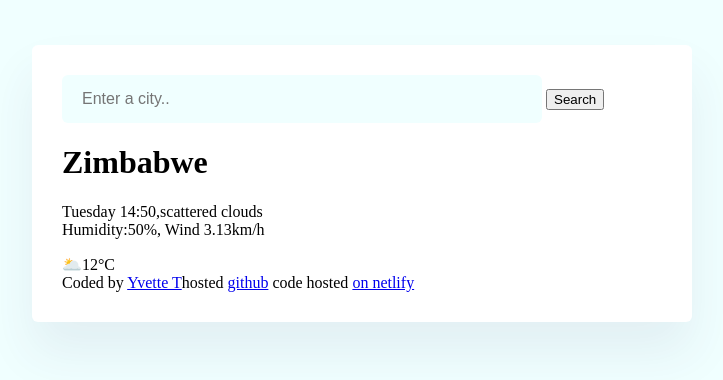
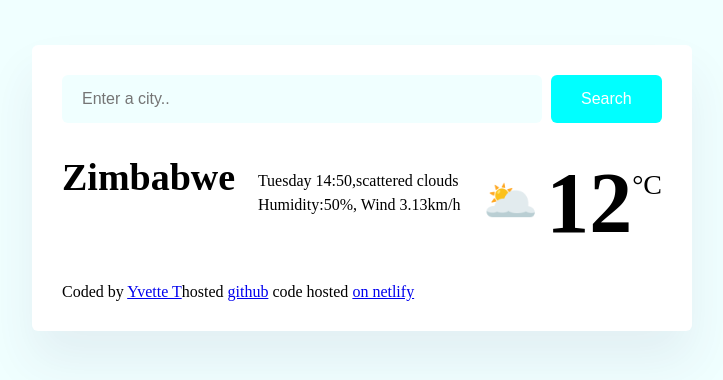
Before and after one commit to yvettechakombera21-spec/yvette-weather-app, a plain HTML site: page index.html in a window 1280 px wide. Shown: the whole page, without its empty margins (278-1001 px from the left). Drawn offline with Linux system fonts and the light colour scheme.

Commit message:
styling weather app

```diff
--- a/index.html
+++ b/index.html
@@ -23,20 +23,24 @@
             class="form-input"
           />
 
-          <input type="submit" value="Search" class="form button" />
+          <input type="submit" value="Search" class="form-button" />
         </form>
       </header>
       <div>
         <main>
-          <div>
-            <h1>Zimbabwe</h1>
-            <p>
+          <div class="weather-app-info">
+            <h1 class="weather-app-city">Zimbabwe</h1>
+            <p class="weather-app-paragraph">
               Tuesday 14:50,scattered clouds
               <br />
               Humidity:50%, Wind 3.13km/h
             </p>
+            <div class="weather-app-temp-container">
+              <div class="weather-app-icon">🌥️</div>
+              <div class="weather-app-temp">12</div>
+              <div class="weather-app-celcius">°C</div>
+            </div>
           </div>
-          <div>🌥️12°C</div>
         </main>
 
         <footer>
--- a/src/styles.css
+++ b/src/styles.css
@@ -10,6 +10,7 @@ body {
   border-radius: 6px;
   box-shadow: 0 30px 50px rgba(65, 50, 100, 0.08);
 }
+
 .form-input {
   background-color: azure;
   border-radius: 6px;
@@ -19,10 +20,45 @@ body {
   width: 80%;
 }
 .form-button {
-  color: aqua;
+  background: aqua;
+  color: white;
   border-radius: 6px;
   border: none;
   font-size: 16px;
   margin-left: 5px;
   padding: 15px 30px;
 }
+main {
+  padding: 30px 0;
+}
+.weather-app-info {
+  display: flex;
+  justify-content: space-between;
+}
+.weather-app-city {
+  margin: 0;
+  font-size: 38px;
+  line-height: 48px;
+}
+.weather-app-paragraph {
+  font-size: 16px;
+  color: rgba (39, 33, 66, 0.4);
+  line-height: 24px;
+  font-weight: 500;
+}
+.weather-app-temp-container {
+  display: flex;
+}
+.weather-app-icon {
+  font-size: 44px;
+  margin-top: 22px;
+}
+.weather-app-temp {
+  font-size: 86px;
+  font-weight: bold;
+  margin-left: 8px;
+}
+.weather-app-celcius {
+  font-size: 28px;
+  margin-top: 16px;
+}
```
